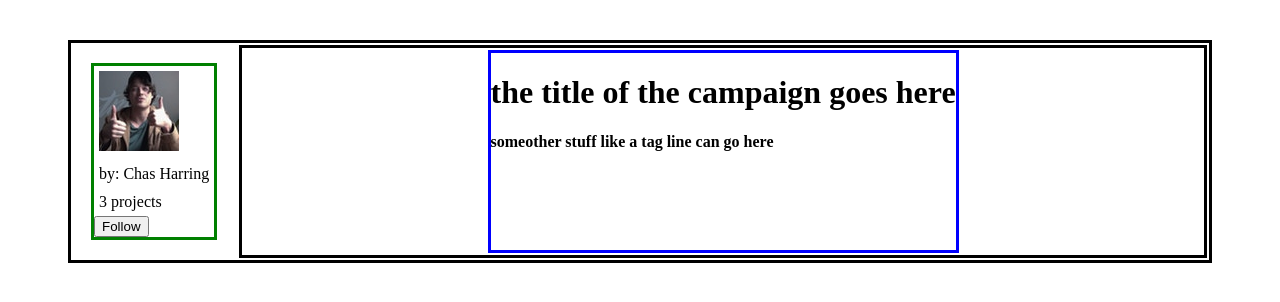
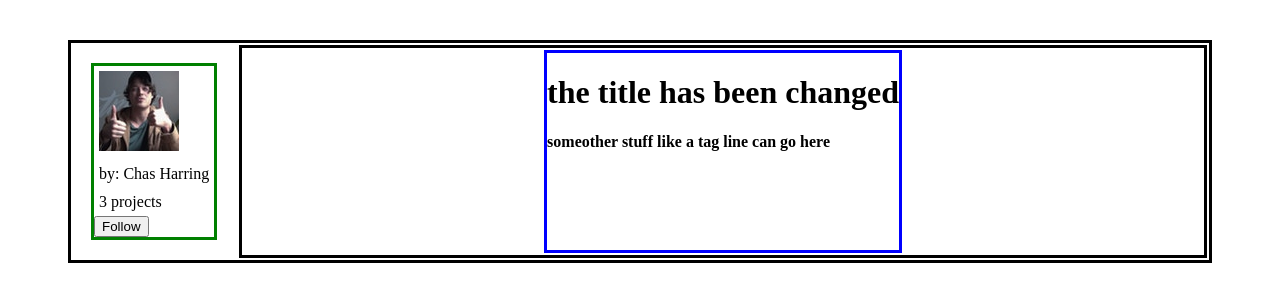
Before and after one commit to DoubleClutch/campaign, a React app: page / in a window 1280 px wide. Shown: the top 302 px of the page. Built offline with nearby package versions, Linux system fonts and the light colour scheme; the HTML template or start-up script is replaced by a standard one.

Commit message:
praticing git

```diff
--- a/client/src/components/campaign_header.jsx
+++ b/client/src/components/campaign_header.jsx
@@ -12,7 +12,7 @@ const CampaignHeader = (props) => (
         </div>
         <div className="title-and-tagline-container">
             <div className="title-and-tagline">
-                <h1>the title of the campaign goes here</h1>
+                <h1>the title has been changed</h1>
                 <h4>someother stuff like a tag line can go here</h4>
             </div>
         </div>
```
Also changed, not shown: 1 other file (tests, documents, lock files or other folders).
